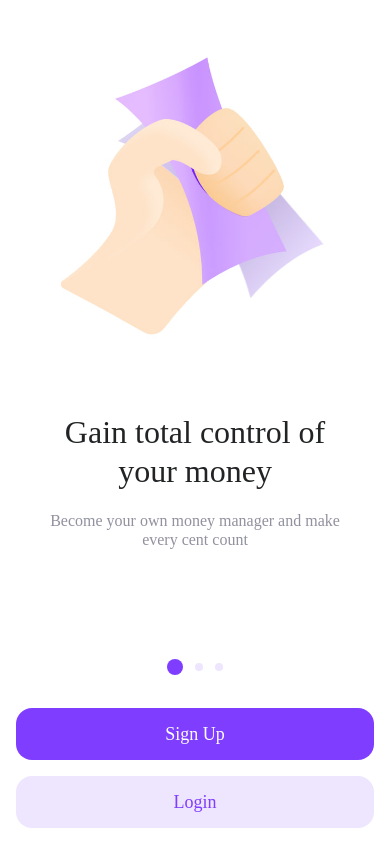
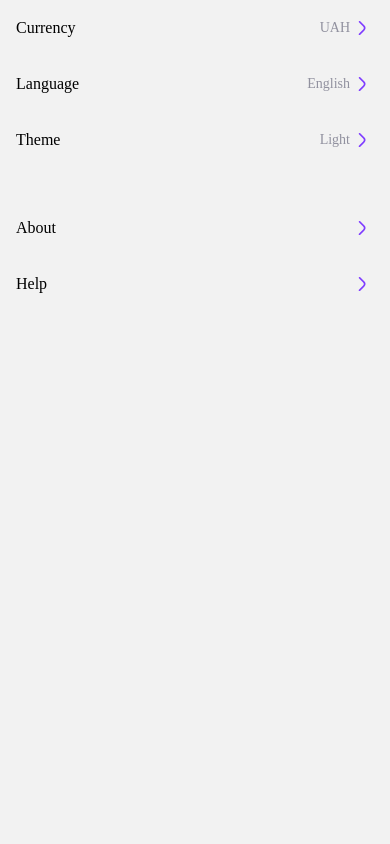
Before and after one commit to koejdga/FinanceHelper, a React Native app: screen /Settings in a window 390 px wide. Built offline with nearby package versions, Linux system fonts and the light colour scheme.

Commit message:
:sparkles: Add settings screen

```diff
--- a/App.tsx
+++ b/App.tsx
@@ -3,6 +3,7 @@ import { createNativeStackNavigator } from "@react-navigation/native-stack";
 import Launch from "./app/screens/Launch";
 import Login from "./app/screens/Login";
 import OnboardingScreen from "./app/screens/OnboardingScreen";
+import Settings from "./app/screens/Settings";
 
 const Stack = createNativeStackNavigator();
 
@@ -10,7 +11,7 @@ const App = () => {
   return (
     <NavigationContainer>
       <Stack.Navigator
-        initialRouteName="OnboardingScreen"
+        initialRouteName="Settings"
         screenOptions={{ headerShown: false }}
       >
         <Stack.Screen name="Login" component={Login} />
@@ -20,6 +21,7 @@ const App = () => {
           initialParams={{ screenNumber: 1 }}
         />
         <Stack.Screen name="Launch" component={Launch} />
+        <Stack.Screen name="Settings" component={Settings} />
       </Stack.Navigator>
     </NavigationContainer>
   );
--- /dev/null
+++ b/app/components/SettingsRow.tsx
@@ -0,0 +1,38 @@
+import { View, Text } from "react-native";
+import React from "react";
+import { FontNames, Fonts } from "../constants/Fonts";
+import { Accent, base } from "../constants/Colors";
+import ArrowRightIcon from "./icons/ArrowRightIcon";
+
+type Props = {
+  title: string;
+  additionalText?: string;
+};
+
+const SettingsRow: React.FC<Props> = ({ title, additionalText }) => {
+  return (
+    <View
+      style={{
+        flexDirection: "row",
+        justifyContent: "space-between",
+        alignItems: "center",
+        padding: 16,
+      }}
+    >
+      <Text style={[Fonts[FontNames.BODY_1]]}>{title}</Text>
+      <View
+        style={{
+          flexDirection: "row",
+          alignItems: "center",
+        }}
+      >
+        <Text style={[Fonts[FontNames.BODY_3], { color: base.light.light20 }]}>
+          {additionalText}
+        </Text>
+        <ArrowRightIcon color={Accent[100]} width={24} height={24} />
+      </View>
+    </View>
+  );
+};
+
+export default SettingsRow;
--- a/app/components/ThreeDots.tsx
+++ b/app/components/ThreeDots.tsx
@@ -22,7 +22,11 @@ const ThreeDots: React.FC<Props> = ({ style, bigNumber }) => {
       ]}
     >
       {Array.from({ length: 3 }).map((_, index) =>
-        index + 1 === bigNumber ? <BigDot /> : <SmallDot />
+        index + 1 === bigNumber ? (
+          <BigDot key={"bigdot" + index} />
+        ) : (
+          <SmallDot key={"smalldot" + index} />
+        )
       )}
     </View>
   );
--- /dev/null
+++ b/app/components/icons/ArrowRightIcon.tsx
@@ -0,0 +1,10 @@
+import Svg, { Path, SvgProps } from "react-native-svg";
+const SvgComponent = (props: SvgProps) => (
+  <Svg width={24} height={24} fill="none" {...props}>
+    <Path
+      fill={props.color || "#000"}
+      d="M9.442 19.118a.75.75 0 0 1-.532-.225.75.75 0 0 1 0-1.058l4.245-4.245a2.25 2.25 0 0 0 0-3.18L8.91 6.165a.75.75 0 0 1 1.057-1.057l4.283 4.237a3.75 3.75 0 0 1 0 5.31l-4.245 4.238a.75.75 0 0 1-.563.225Z"
+    />
+  </Svg>
+);
+export default SvgComponent;
--- a/app/constants/Fonts.ts
+++ b/app/constants/Fonts.ts
@@ -42,7 +42,7 @@ export const Fonts: Record<FontNames, Font> = {
   [FontNames.BODY_2]: {
     fontFamily: FontsEnum.SEMIBOLD,
     fontSize: 16,
-    lineHeight: 16,
+    lineHeight: 19.36,
   },
   [FontNames.BODY_1]: {
     fontFamily: FontsEnum.MEDIUM,
--- /dev/null
+++ b/app/screens/Settings.tsx
@@ -0,0 +1,17 @@
+import { SafeAreaView, View } from "react-native";
+import SettingsRow from "../components/SettingsRow";
+
+const Settings = () => {
+  return (
+    <SafeAreaView>
+      <SettingsRow title="Currency" additionalText="UAH" />
+      <SettingsRow title="Language" additionalText="English" />
+      <SettingsRow title="Theme" additionalText="Light" />
+      <View style={{ marginTop: 32 }}></View>
+      <SettingsRow title="About" />
+      <SettingsRow title="Help" />
+    </SafeAreaView>
+  );
+};
+
+export default Settings;
```
